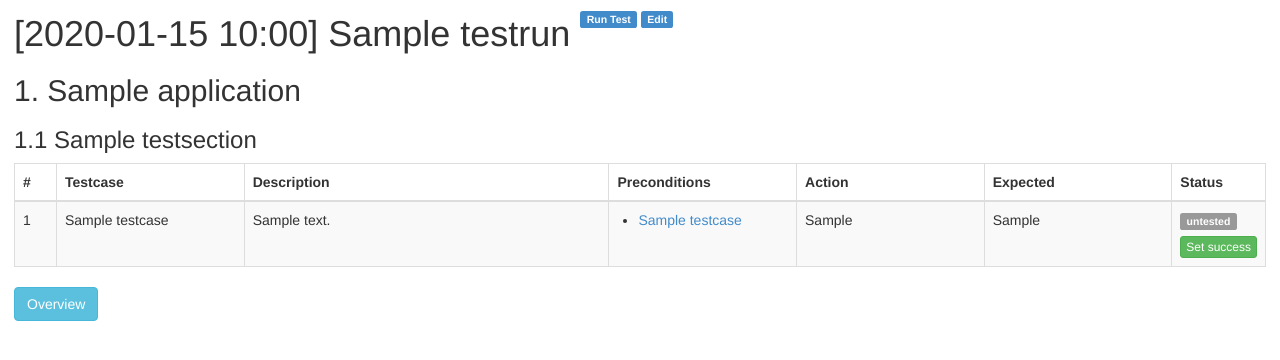
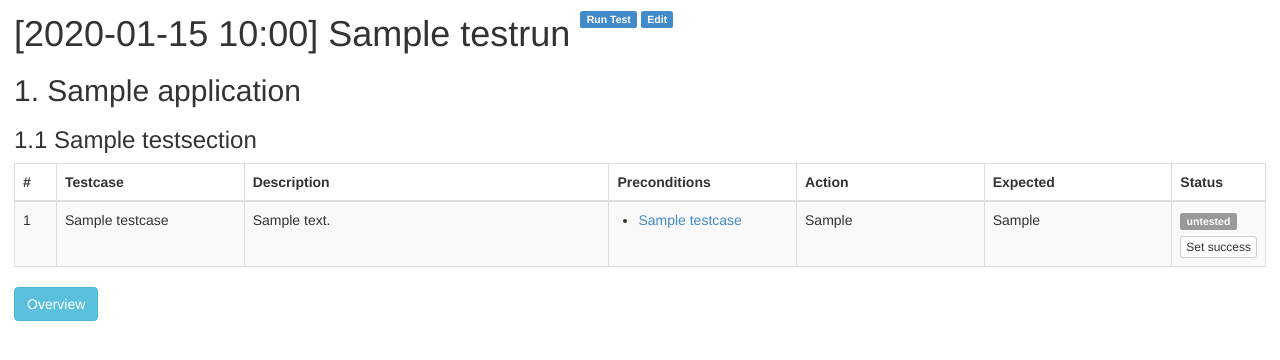
Before and after one commit to rs-dev/Test-Secretary, a Django app: page /testrun/1 in a window 1280 px wide. Shown: the top 360 px of the page. Run offline with Django 3.2, Linux system fonts and the light colour scheme; tables that the repository leaves empty hold one stand-in row (values such as "Sample post"); data that the repository does not hold is empty; some libraries are stand-ins or nearby versions.

Commit message:
change success buttons to btn-default
otherwise there is always something green in a row

```diff
--- a/test_secretary/templates/test_secretary/testcaserun_table.html
+++ b/test_secretary/templates/test_secretary/testcaserun_table.html
@@ -68,7 +68,7 @@
                 <button type="button" href="{% url 'set_testcaserun_status' testcaserun.pk 'NT' %}" class="btn btn-default btn-xs shown" onclick="set_testcaserun_status({{ testcaserun.pk }}, 'NT')" style="margin-top: 0.5em;">
                   Set untested
                 </button>
-                <button type="button" href="{% url 'set_testcaserun_status' testcaserun.pk 'OK' %}" class="btn btn-success btn-xs hidden" onclick="set_testcaserun_status({{ testcaserun.pk }}, 'OK')" style="margin-top: 0.5em;">
+                <button type="button" href="{% url 'set_testcaserun_status' testcaserun.pk 'OK' %}" class="btn btn-default btn-xs hidden" onclick="set_testcaserun_status({{ testcaserun.pk }}, 'OK')" style="margin-top: 0.5em;">
                   Set success
                 </button>
               {% elif testcaserun.status == 'NOK' %}
@@ -83,7 +83,7 @@
                     {{ testcaserun.get_status_display }}
                   </span>
                 </a>
-                <button type="button" href="{% url 'set_testcaserun_status' testcaserun.pk 'OK' %}" class="btn btn-success btn-xs shown" onclick="set_testcaserun_status({{ testcaserun.pk }}, 'OK')" style="margin-top: 0.5em;">
+                <button type="button" href="{% url 'set_testcaserun_status' testcaserun.pk 'OK' %}" class="btn btn-default btn-xs shown" onclick="set_testcaserun_status({{ testcaserun.pk }}, 'OK')" style="margin-top: 0.5em;">
                   Set success
                 </button>
                 <button type="button" href="{% url 'set_testcaserun_status' testcaserun.pk 'NT' %}" class="btn btn-default btn-xs hidden" onclick="set_testcaserun_status({{ testcaserun.pk }}, 'NT')" style="margin-top: 0.5em;">
```
